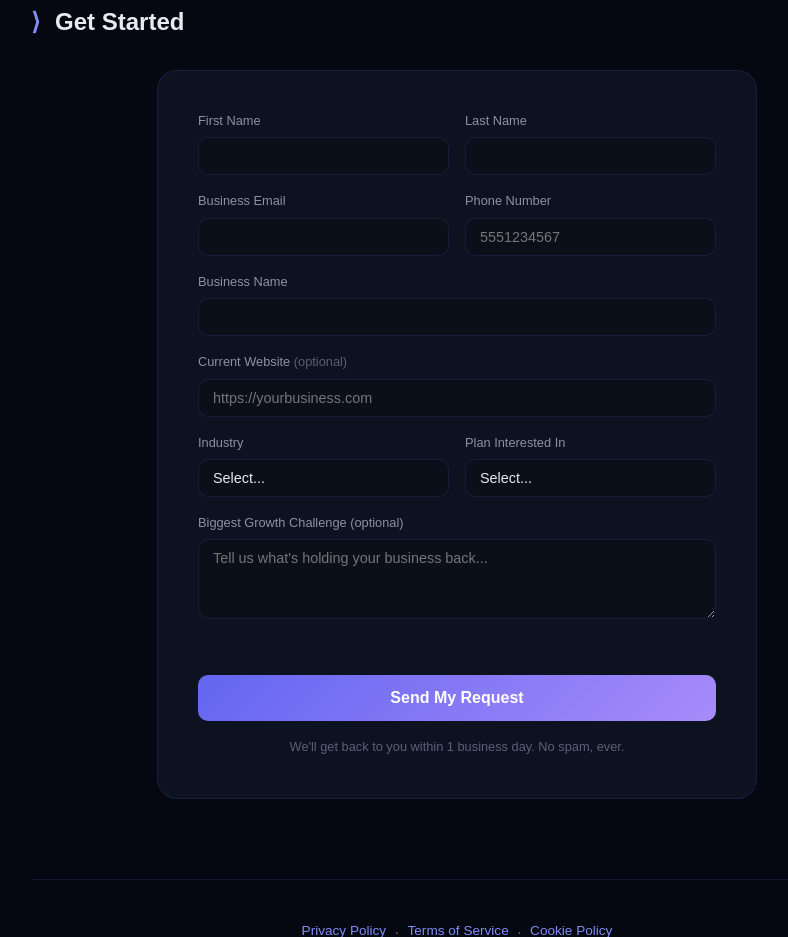
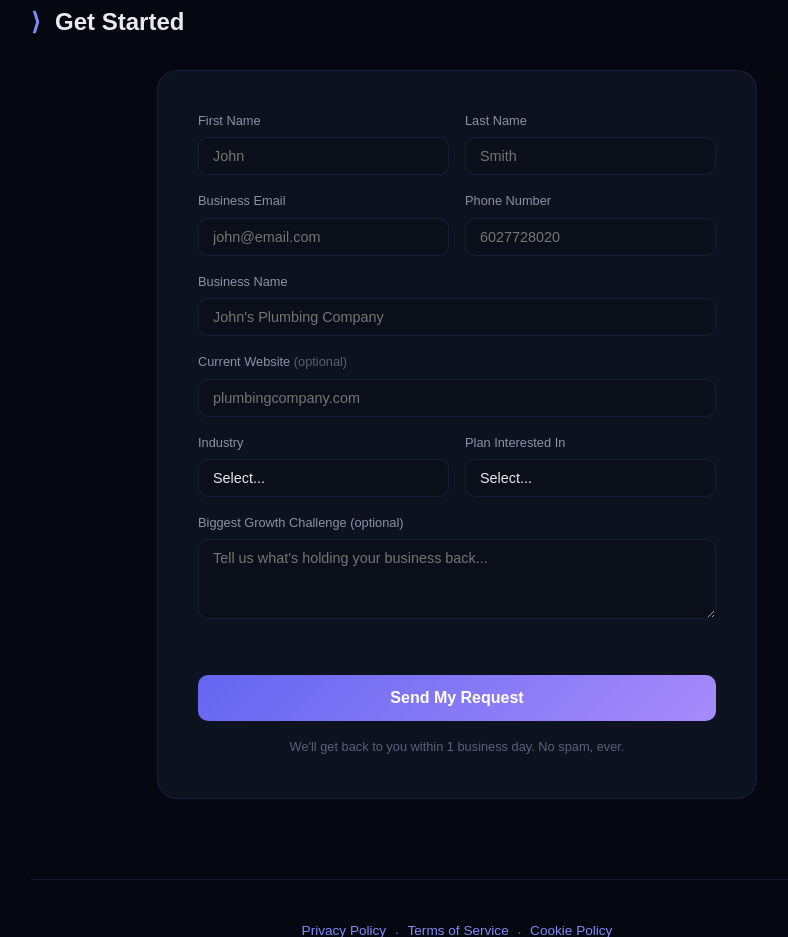
Before and after one commit to velosify/velosify-website, a plain HTML site: page index.html in a window 1280 px wide. Shown: the part 3263-4200 px from the top of the page, without its empty margins (183-971 px from the left). Drawn offline with Linux system fonts and the light colour scheme; a web font is replaced by a local one.

Commit message:
Add example placeholders to contact form fields

```diff
--- a/index.html
+++ b/index.html
@@ -1196,15 +1196,18 @@
         <input type="text" name="_hp" tabindex="-1" autocomplete="off" aria-hidden="true" style="position:absolute;left:-9999px;width:1px;height:1px;opacity:0;pointer-events:none;">
         <div class="form-group">
           <label class="form-label" for="fname">First Name</label>
-          <input type="text" id="fname" name="fname" class="form-input" required>
+          <input type="text" id="fname" name="fname" class="form-input"
+                 placeholder="John" required>
         </div>
         <div class="form-group">
           <label class="form-label" for="lname">Last Name</label>
-          <input type="text" id="lname" name="lname" class="form-input" required>
+          <input type="text" id="lname" name="lname" class="form-input"
+                 placeholder="Smith" required>
         </div>
         <div class="form-group">
           <label class="form-label" for="email">Business Email</label>
-          <input type="email" id="email" name="email" class="form-input" required>
+          <input type="email" id="email" name="email" class="form-input"
+                 placeholder="john@email.com" required>
         </div>
         <div class="form-group">
           <label class="form-label" for="phone">Phone Number</label>
@@ -1212,18 +1215,19 @@
                  inputmode="numeric"
                  pattern="[0-9]{10}"
                  minlength="10" maxlength="10"
-                 placeholder="5551234567"
+                 placeholder="6027728020"
                  title="Enter a 10-digit phone number, numbers only (no spaces or dashes)"
                  required>
         </div>
         <div class="form-group full-width">
           <label class="form-label" for="business">Business Name</label>
-          <input type="text" id="business" name="business" class="form-input">
+          <input type="text" id="business" name="business" class="form-input"
+                 placeholder="John's Plumbing Company">
         </div>
         <div class="form-group full-width">
           <label class="form-label" for="website">Current Website <span style="opacity:0.6;font-weight:400;">(optional)</span></label>
           <input type="url" id="website" name="website" class="form-input"
-                 placeholder="https://yourbusiness.com"
+                 placeholder="plumbingcompany.com"
                  autocomplete="url">
         </div>
         <div class="form-group">
```
